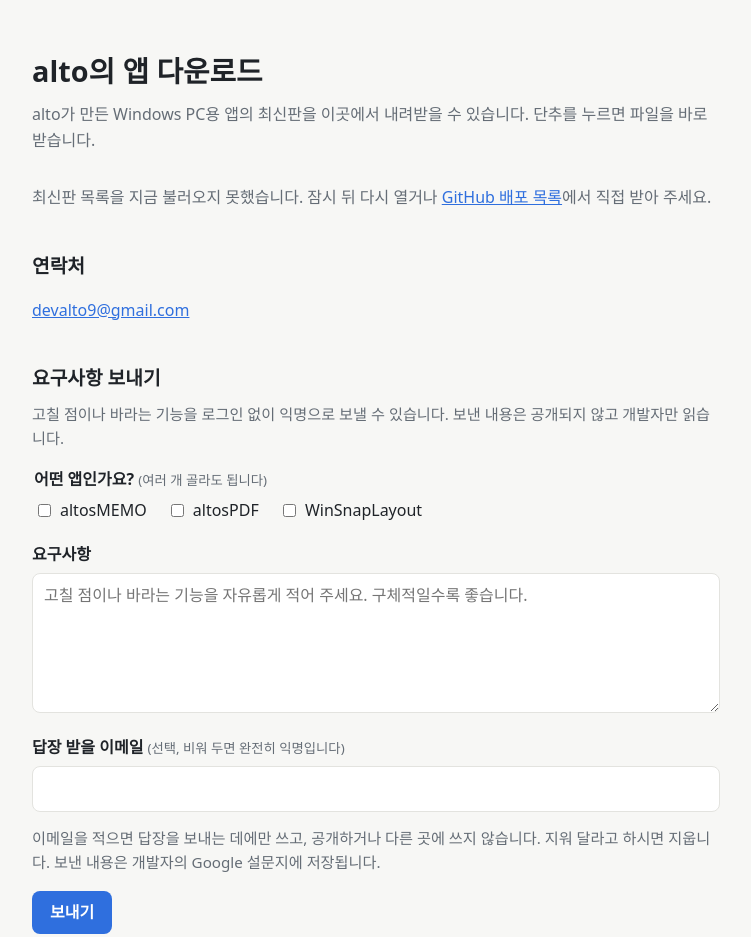
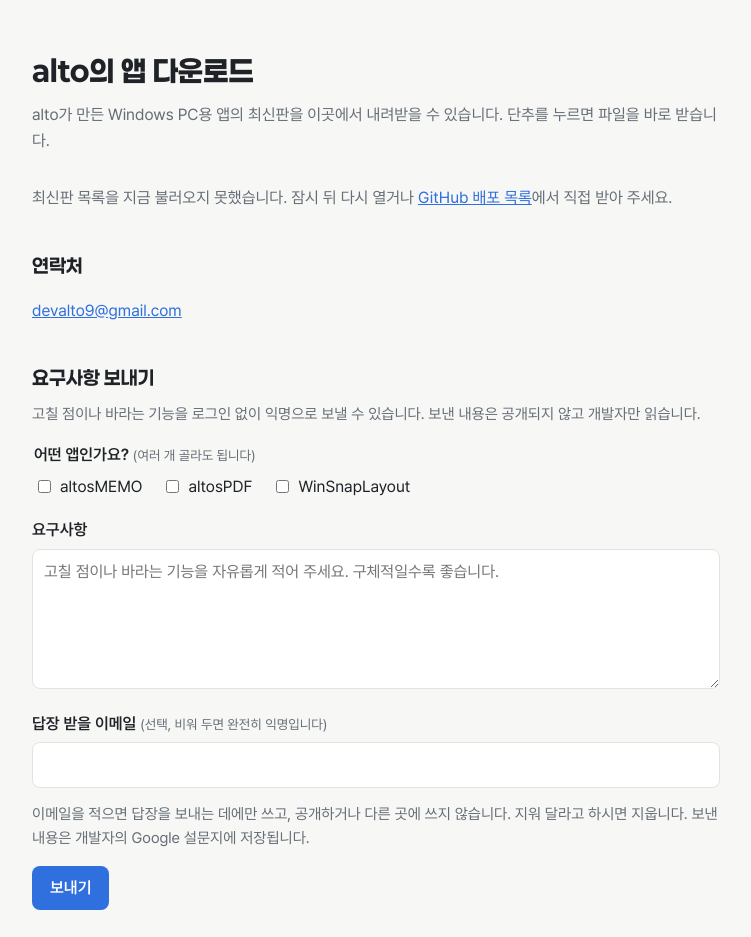
Before and after one commit to SKIN-CODE/releases, a plain HTML site: page index.html in a window 1280 px wide. Shown: the whole page, without its empty margins (264-1015 px from the left). Drawn offline with Linux system fonts and the light colour scheme; no server answers.

Commit message:
다운로드 페이지 글꼴을 Paperlogy·Pretendard로 통일
- 제목(페이지 제목·앱 이름·구역 제목)은 Paperlogy 700·800, 나머지는 Pretendard 400·600
- 방문자 PC에 글꼴이 없어도 같게 보이도록 fonts/에 웹 글꼴을 함께 둠
- 두 글꼴 모두 SIL OFL 1.1. 사용 허락 문서를 fonts/에 함께 둠. Paperlogy는 원본 TTF를 woff2로 형식만 바꿈

Co-Authored-By: Claude Opus 5.5 <noreply@anthropic.com>

```diff
--- a/index.html
+++ b/index.html
@@ -5,7 +5,14 @@
 <meta name="viewport" content="width=device-width, initial-scale=1">
 <title>alto의 앱 다운로드</title>
 <meta name="description" content="alto가 만든 Windows PC용 앱의 최신판을 내려받는 곳입니다.">
+<link rel="preload" href="fonts/Paperlogy-8ExtraBold.woff2" as="font" type="font/woff2" crossorigin>
+<link rel="preload" href="fonts/Pretendard-Regular.woff2" as="font" type="font/woff2" crossorigin>
 <style>
+  /* 글꼴: 제목은 Paperlogy, 나머지는 Pretendard (둘 다 SIL OFL 1.1, fonts/ 폴더의 LICENSE 참고) */
+  @font-face { font-family: "Paperlogy"; src: url("fonts/Paperlogy-7Bold.woff2") format("woff2"); font-weight: 700; font-display: swap; }
+  @font-face { font-family: "Paperlogy"; src: url("fonts/Paperlogy-8ExtraBold.woff2") format("woff2"); font-weight: 800; font-display: swap; }
+  @font-face { font-family: "Pretendard"; src: url("fonts/Pretendard-Regular.woff2") format("woff2"); font-weight: 400; font-display: swap; }
+  @font-face { font-family: "Pretendard"; src: url("fonts/Pretendard-SemiBold.woff2") format("woff2"); font-weight: 600; font-display: swap; }
   :root {
     --bg: #f7f7f5;
     --card: #ffffff;
@@ -31,11 +38,14 @@
     margin: 0;
     background: var(--bg);
     color: var(--text);
-    font-family: Pretendard, "Malgun Gothic", "Apple SD Gothic Neo", system-ui, sans-serif;
+    font-family: "Pretendard", sans-serif;
+    font-weight: 400;
     line-height: 1.6;
   }
   main { max-width: 720px; margin: 0 auto; padding: 48px 16px 64px; }
-  h1 { font-size: 1.8rem; margin: 0 0 8px; }
+  h1, h2 { font-family: "Paperlogy", "Pretendard", sans-serif; }
+  h1 { font-size: 1.8rem; font-weight: 800; margin: 0 0 8px; }
+  h2 { font-weight: 700; }
   .intro { color: var(--muted); margin: 0 0 32px; }
   .app {
     background: var(--card);
@@ -45,7 +55,7 @@
     margin-bottom: 16px;
   }
   .app h2 { font-size: 1.2rem; margin: 0; }
-  .app h2 .ver { font-size: 0.9rem; font-weight: 400; color: var(--muted); margin-left: 6px; }
+  .app h2 .ver { font-family: "Pretendard", sans-serif; font-size: 0.9rem; font-weight: 400; color: var(--muted); margin-left: 6px; }
   .app p { margin: 4px 0 14px; color: var(--muted); }
   .links { display: flex; flex-wrap: wrap; gap: 8px; }
   .links a {
```
Also changed, not shown: fonts/Paperlogy-7Bold.woff2 (added), fonts/Paperlogy-8ExtraBold.woff2 (added), fonts/Paperlogy-LICENSE.txt (added), fonts/Pretendard-LICENSE.txt (added), fonts/Pretendard-Regular.woff2 (added), fonts/Pretendard-SemiBold.woff2 (added).
